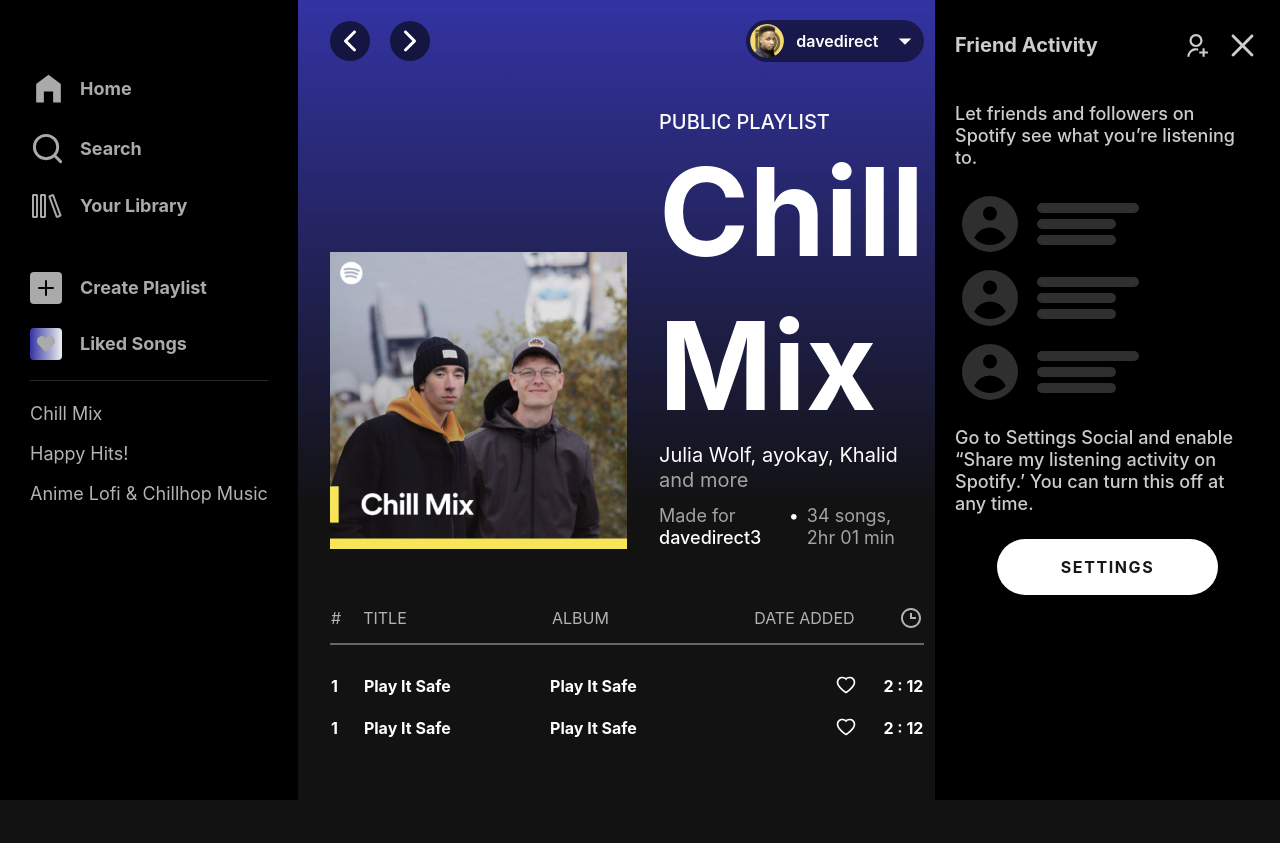
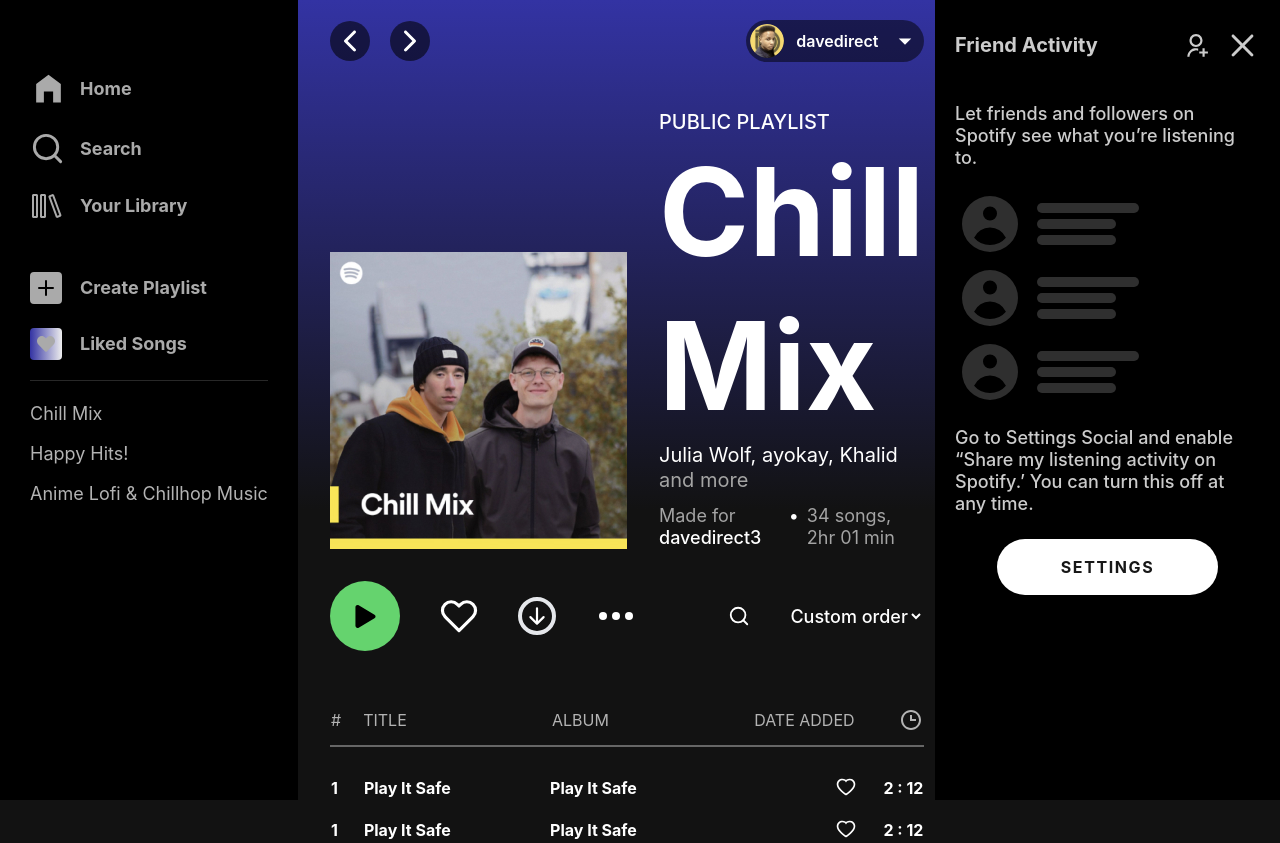
Before and after one commit to KamaProgman/spotify-clone, a React (Create React App) app: page / in a window 1280 px wide. Before the commit the page ends 800 px from the top, so only its background shows below. Built offline with nearby package versions, Linux system fonts and the light colour scheme.

Commit message:
fixing in SongList

```diff
--- a/src/components/SongsList.jsx
+++ b/src/components/SongsList.jsx
@@ -1,9 +1,39 @@
 import Song from './children/Song';
 
 import { BiTime } from 'react-icons/bi';
+import { FaPlay } from "react-icons/fa"
+import { FiHeart, FiSearch } from "react-icons/fi"
+import { HiArrowRight } from "react-icons/hi"
 
 const SongsList = () => {
    return (
+      <div>
+
+         <div className="mt-8">
+            <div className="flex justify-between items-center">
+               <div className="flex items-center gap-[40px]">
+                  <button className="w-[70px] h-[70px] flex justify-center items-center bg-[#65D36E] rounded-full">
+                     <FaPlay size="23px" />
+                  </button>
+                  <button><FiHeart size="38px" color="#ffffff" /></button>
+                  <button className="p-1 h-fit rounded-full border-[4px]"><HiArrowRight className="rotate-[90deg]" size="22px" color="#ffffff" /></button>
+                  <button className="w-10 h-10 rounded-full flex justify-center items-center gap-[5px]">
+                     <div className="w-2 h-2 bg-white rounded-full"></div>
+                     <div className="w-2 h-2 bg-white rounded-full"></div>
+                     <div className="w-2 h-2 bg-white rounded-full"></div>
+                  </button>
+               </div>
+               <div className="flex items-center gap-9">
+                  <button><FiSearch size="22px" color="#ffffff" /></button>
+                  <select className="bg-transparent text-white text-[18px] font-medium">
+                     <option>Custom order</option>
+                     <option>Custom order</option>
+                     <option>Custom order</option>
+                  </select>
+               </div>
+            </div>
+         </div>
+
          <table className="w-full mt-11">
             <thead className='block border-b-2 border-[#666666] py-3 mb-7'>
                <tr className="flex gap-5 text-base text-[#B3B3B3]">
@@ -20,6 +50,7 @@ const SongsList = () => {
                <Song />
             </tbody>
          </table>
+      </div>
    );
 }
 
```
Lines whose indentation alone changed are shown as unchanged.
